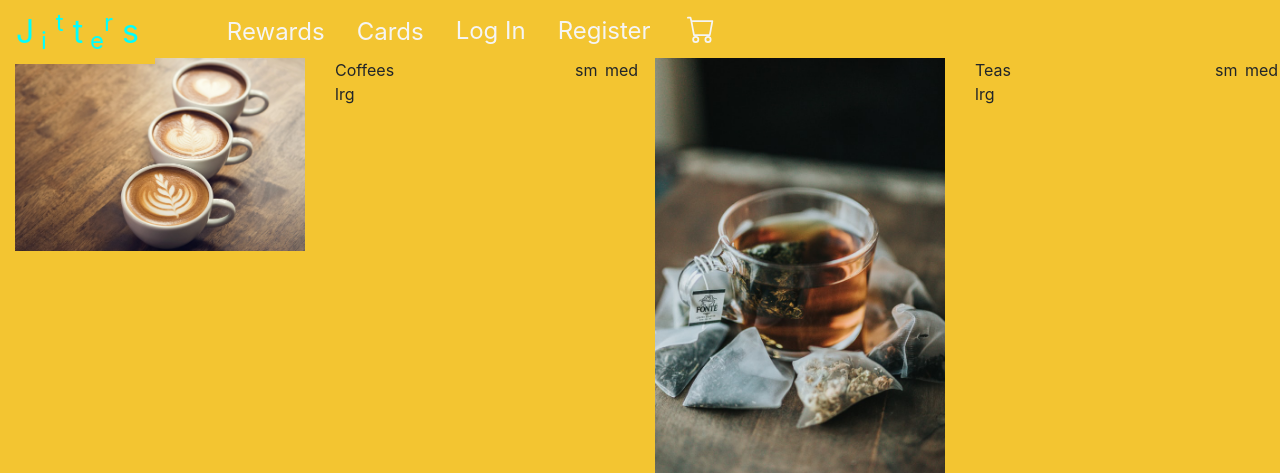
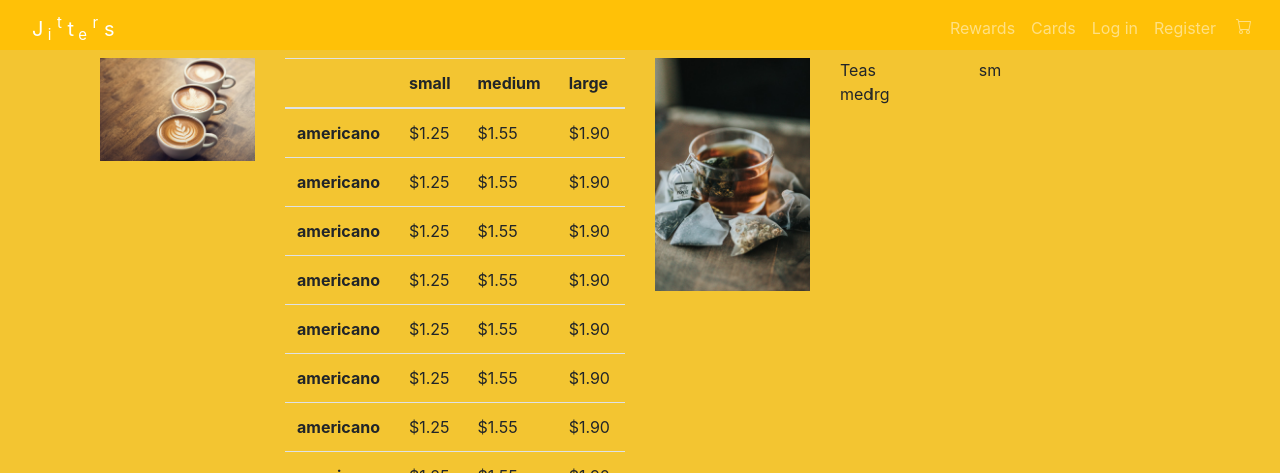
Before and after one commit to Michelle-Lefebvre/ProjectJitters, a PHP site: template templates/menu.html.twig in a window 1280 px wide. Shown: the top 473 px of the page. Run offline with PHP 8.4, Linux system fonts and the light colour scheme; the template is opened without the code that fills it, so the values that code supplies are empty; some libraries are stand-ins or nearby versions; grey boxes are pictures that could not be loaded.

Commit message:
resolved bootstrap issues: Fixed header & footer nav

```diff
--- a/templates/master.html.twig
+++ b/templates/master.html.twig
@@ -5,6 +5,10 @@
 			{% block title %}Jitters
 			{% endblock %}
 		</title>
+		<meta
+		name="viewport" content="width=device-width, initial-scale=1, shrink-to-fit=no">
+
+
 		{# bootstrap #}
 		<link rel="stylesheet" href="https://stackpath.bootstrapcdn.com/bootstrap/4.5.0/css/bootstrap.min.css">
 		<link rel="stylesheet" href="https://maxcdn.bootstrapcdn.com/font-awesome/4.7.0/css/font-awesome.min.css">
@@ -18,19 +22,45 @@
 		<link rel="stylesheet" href="/styles/styles.css"/> {% block head %}{% endblock %}
 		</head>
 		<body>
-			<header>
+			<div class="container">
+
 			{% block header %}
-					<nav class="nav fixed-top">
-								<a href="/index" class="nav-item nav-link active">
-								  J<sub> i</sub> <sup>t</sup> t<sub> e</sub><sup>r</sup> s</a>
+				<nav class="navbar navbar-expand-md navbar-dark bg-warning fixed-top pl-3 pr-3 pt-2 text-white">
+					<a class="navbar-brand nav-item nav-link active" href="/index">
+						J<sub>
+							i</sub>
+						<sup>t</sup>
+						t<sub>
+							e</sub>
+						<sup>r</sup>
+						s
+					</a>
 
-						<button class="navbar-toggler" type="button" data-toggle="collapse" data-target="#navbarSupportedContent"><span class="navbar-toggler-icon"></span></button>
+					<button class="navbar-toggler" type="button" data-toggle="collapse" data-target="#navbarSupportedContent">
+						<span class="navbar-toggler-icon"></span>
+					</button>
+
+					<div class="collapse navbar-collapse" id="navbarSupportedContent">
+						<ul class="navbar-nav ml-auto text-white">
+
 							{% if userSession %}
+								<li class="nav-item">
+									<a class="nav-link" href="#">Rewards</a>
+								</li>
+								<li class="nav-item">
+									<a class="nav-link" href="#">Cards</a>
+								</li>
 								<span>Welcome
 									<b>{{ userSession.firstName }}</b>
-								<ul class="nav justify-content-end">
-									<li class="nav-item">
-										<a class="nav-link active" href="/adminmenu">Admin</a>
+
+									<li class="nav-item dropdown">
+										<a class="nav-link dropdown-toggle" href="#" id="navebarDropdown" data-toggle="dropdown">Admin</a>
+										<div class="dropdown-menu">
+											<a class="dropdown-item">Items</a>
+											<a class="dropdown-item">Orders</a>
+											<a class="dropdown-item">Cards</a>
+											<a class="dropdown-item">Users</a>
+										</div>
 									</li>
 									<li class="nav-item">
 										<a class="nav-link" href="/profile">Profile</a>
@@ -39,22 +69,26 @@
 										<a class="nav-link" href="/logout">Logout</a>
 									</li>
 
-								</ul>
+									<li class="nav-item">
+										<a class="nav-link" href="/cart">
+											<svg width="1.5em" height="1.5em" viewbox="0 0 16 16" class="bi bi-cart justify-content-end" fill="currentColor" xmlns="http://www.w3.org/2000/svg">
+												<path fill-rule="evenodd" d="M0 1.5A.5.5 0 0 1 .5 1H2a.5.5 0 0 1 .485.379L2.89 3H14.5a.5.5 0 0 1 .491.592l-1.5 8A.5.5 0 0 1 13 12H4a.5.5 0 0 1-.491-.408L2.01 3.607 1.61 2H.5a.5.5 0 0 1-.5-.5zM3.102 4l1.313 7h8.17l1.313-7H3.102zM5 12a2 2 0 1 0 0 4 2 2 0 0 0 0-4zm7 0a2 2 0 1 0 0 4 2 2 0 0 0 0-4zm-7 1a1 1 0 1 0 0 2 1 1 0 0 0 0-2zm7 0a1 1 0 1 0 0 2 1 1 0 0 0 0-2z"/>
+											</svg>
+										</a>
+									</li>
+
 								{% else %}
-								<ul class="nav">
 									<li class="nav-item">
-										<a href="/rewards" class="nav-item nav-link">Rewards</a>
+										<a class="nav-link" href="#">Rewards</a>
 									</li>
 									<li class="nav-item">
-										<a href="/cards" class="nav-item nav-link">Cards</a>
-									</li>
-								</ul>
-								<ul class="nav justify-content-end">
-									<li class="nav-item">
-										<a href="/login" class="nav-item nav-link justify-content-end">Log In</a>
+										<a class="nav-link" href="#">Cards</a>
 									</li>
 									<li class="nav-item">
-										<a href="/register" class="nav-item nav-link justify-content-end">Register</a>
+										<a class="nav-link" href="#">Log in</a>
+									</li>
+									<li class="nav-item">
+										<a class="nav-link" href="#">Register</a>
 									</li>
 									<li class="nav-item">
 										<a class="nav-link" href="/cart">
@@ -63,25 +97,28 @@
 											</svg>
 										</a>
 									</li>
+								{% endif %}
 							</ul>
-							{% endif %}
-
+						</div>
 					</nav>
 				{% endblock header %}
-				</header>
+
 
 				{% block content %}{% endblock %}
 
 
-				<footer id="footer">
 				{% block footer %}
-						<a href="https://icons8.com/"><img src="/images/icons8-cup-50.png" alt="" width="22" height="22"></a>
+				<nav class="navbar navbar-expand-md navbar-dark bg-warning fixed-bottom p-2 ">
+						<span class="text-white mx-auto">
 							&nbsp;&nbsp;&nbsp; &copy; Copyright 2020 by
 							<a href="https://www.linkedin.com/in/mark-b-5533287/">Mark Boswick</a>
 							and
 							<a href="https://www.linkedin.com/in/michellelefebvre1/">Michelle Lefebvre</a>
+						</span>
+
+					</nav>
 				{% endblock footer %}
-				</footer>
+				</div>
 			</body>
 		</body>
 	</html>
--- a/templates/menu.html.twig
+++ b/templates/menu.html.twig
@@ -1,22 +1,107 @@
 {% extends "master.html.twig" %}
+{% block title %}Menu{% endblock %}
+{% block head %}
+    {{ parent() }}
+    <style type="text/css">
+        .important { color: #336699; }
+    </style>
+{% endblock %}
 
-{% block head %}
-	{# <link rel="stylesheet" href="/styles/stylesMenu.css"/> #}
-{% endblock head %}
 {% block content %}
+
+
+
+
+
+
+
+
+
 	<div class="container-fluid menu">
 		<div class="row">
-			<div class="col-sm-3"><img class="errors" src="/images/menuCoffees.jpg" width="100%"></div>
-			<div class="col-sm-3">
-				<div class="row">
-					<div class="col-sm-9">Coffees</div>
-					<div class="col-sm-1">sm</div>
-					<div class="col-sm-1">med</div>
-					<div class="col-sm-1">lrg</div>
-				</div>
+			<div class="col col-sm-2">
+			<img class="errors" src="/images/menuCoffees.jpg" width="100%">
 			</div>
-			<div class="col-sm-3"><img class="errors" src="/images/menuTeas.jpg" width="100%"></div>
-			<div class="col-sm-3">
+
+			<div class="col-sm-12 col-md-4">
+                <table class="table">
+                    <caption>Coffee menu</caption>
+                    <thead>
+                      <tr>
+                        <th scope="col"></th>
+                        <th scope="col">small</th>
+                        <th scope="col">medium</th>
+                        <th scope="col">large</th>
+                      </tr>
+                    </thead>
+                    <tbody>
+                      <tr>
+                        <th scope="row">americano</th>
+                        <td>$1.25</td>
+                        <td>$1.55</td>
+                        <td>$1.90</td>
+                      </tr>
+                      <tr>
+                        <th scope="row">americano</th>
+                        <td>$1.25</td>
+                        <td>$1.55</td>
+                        <td>$1.90</td>
+                      </tr>
+                      <tr>
+                        <th scope="row">americano</th>
+                        <td>$1.25</td>
+                        <td>$1.55</td>
+                        <td>$1.90</td>
+                      </tr>
+                      <tr>
+                        <th scope="row">americano</th>
+                        <td>$1.25</td>
+                        <td>$1.55</td>
+                        <td>$1.90</td>
+                      </tr>
+                      <tr>
+                        <th scope="row">americano</th>
+                        <td>$1.25</td>
+                        <td>$1.55</td>
+                        <td>$1.90</td>
+                      </tr>
+                      <tr>
+                        <th scope="row">americano</th>
+                        <td>$1.25</td>
+                        <td>$1.55</td>
+                        <td>$1.90</td>
+                      </tr>
+					  <tr>
+                        <th scope="row">americano</th>
+                        <td>$1.25</td>
+                        <td>$1.55</td>
+                        <td>$1.90</td>
+                      </tr>
+                      <tr>
+                        <th scope="row">americano</th>
+                        <td>$1.25</td>
+                        <td>$1.55</td>
+                        <td>$1.90</td>
+                      </tr>
+                      <tr>
+                        <th scope="row">americano</th>
+                        <td>$1.25</td>
+                        <td>$1.55</td>
+                        <td>$1.90</td>
+                      </tr>
+                      <tr>
+                        <th scope="row">americano</th>
+                        <td>$1.25</td>
+                        <td>$1.55</td>
+                        <td>$1.90</td>
+                      </tr>
+                    </tbody>
+                  </table>
+            </div>
+			<div class="col col-sm-2">
+			<img class="errors" src="/images/menuTeas.jpg" width="100%">
+			</div>
+			<div class="col col-sm-2">
 				<div class="row">
 					<div class="col-sm-9">Teas</div>
 					<div class="col-sm-1">sm</div>
@@ -29,20 +114,20 @@
         {# row 2 #}
 		<div class="row">
 
-			<div class="col-sm-3">
+			<div class="col col-sm-2">
 				<div class="row">
 					<div class="col-sm-10">Pastries + Sandwiches</div>
 					<div class="col-sm-2">Price</div>
 				</div>
 			</div>
-			<div class="col-sm-3"><img class="errors" src="/images/menuPastries.jpg" width="100%"></div>
-			<div class="col-sm-3">
+			<div class="col col-sm-2"><img class="errors" src="/images/menuPastries.jpg" width="100%"></div>
+			<div class="col col-sm-2">
 				<div class="row">
 					<div class="col-sm-10">Beans</div>
 					<div class="col-sm-2">Price</div>
 				</div>
 			</div>
-			<div class="col-sm-3"><img class="errors" src="/images/menuCoffeeBean" width="100%"></div>
+			<div class="col col-sm-2"><img class="errors" src="/images/menuCoffeeBean.jpg" width="100%"></div>
 
 	</div>
 
```
Lines whose indentation alone changed are shown as unchanged.
